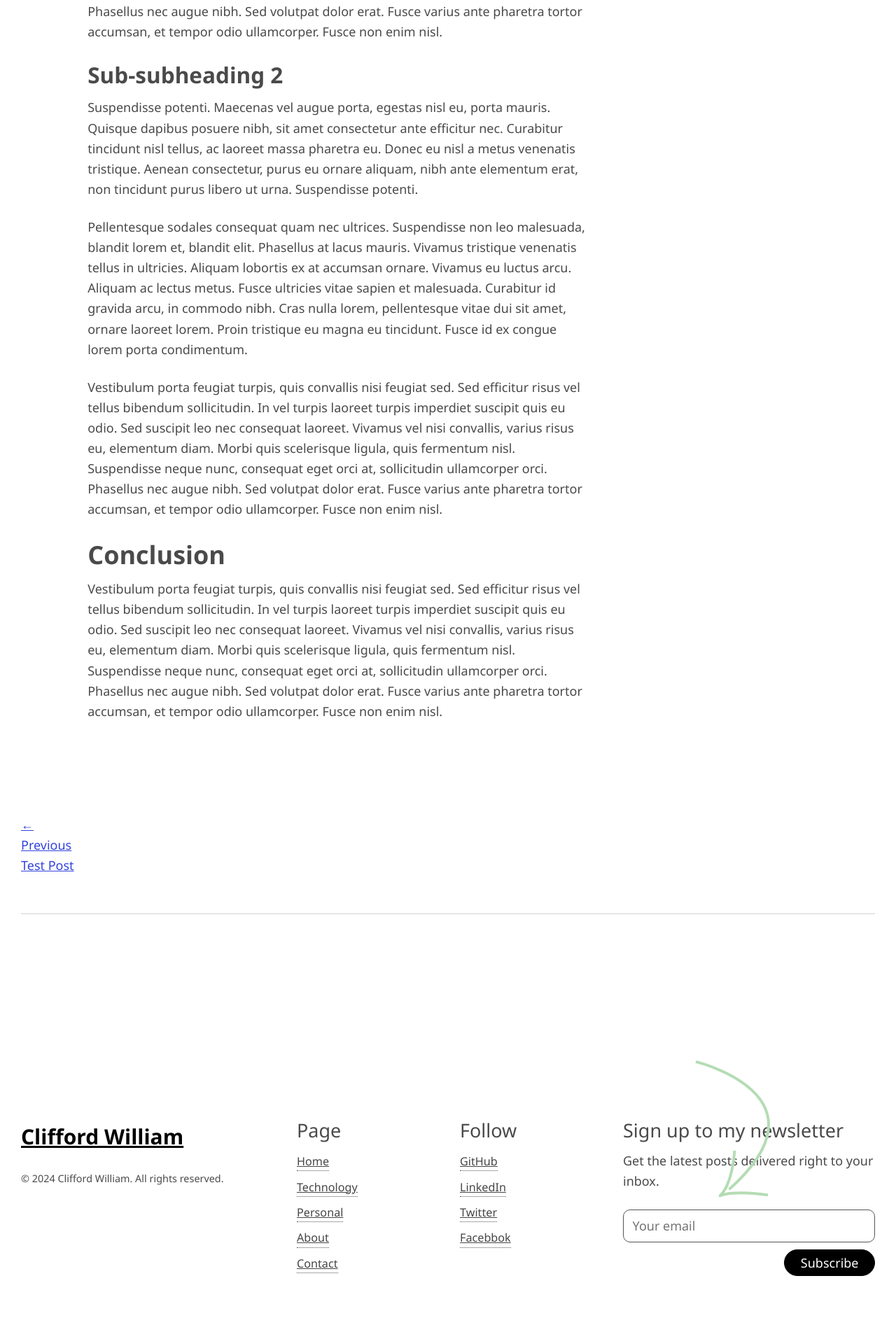
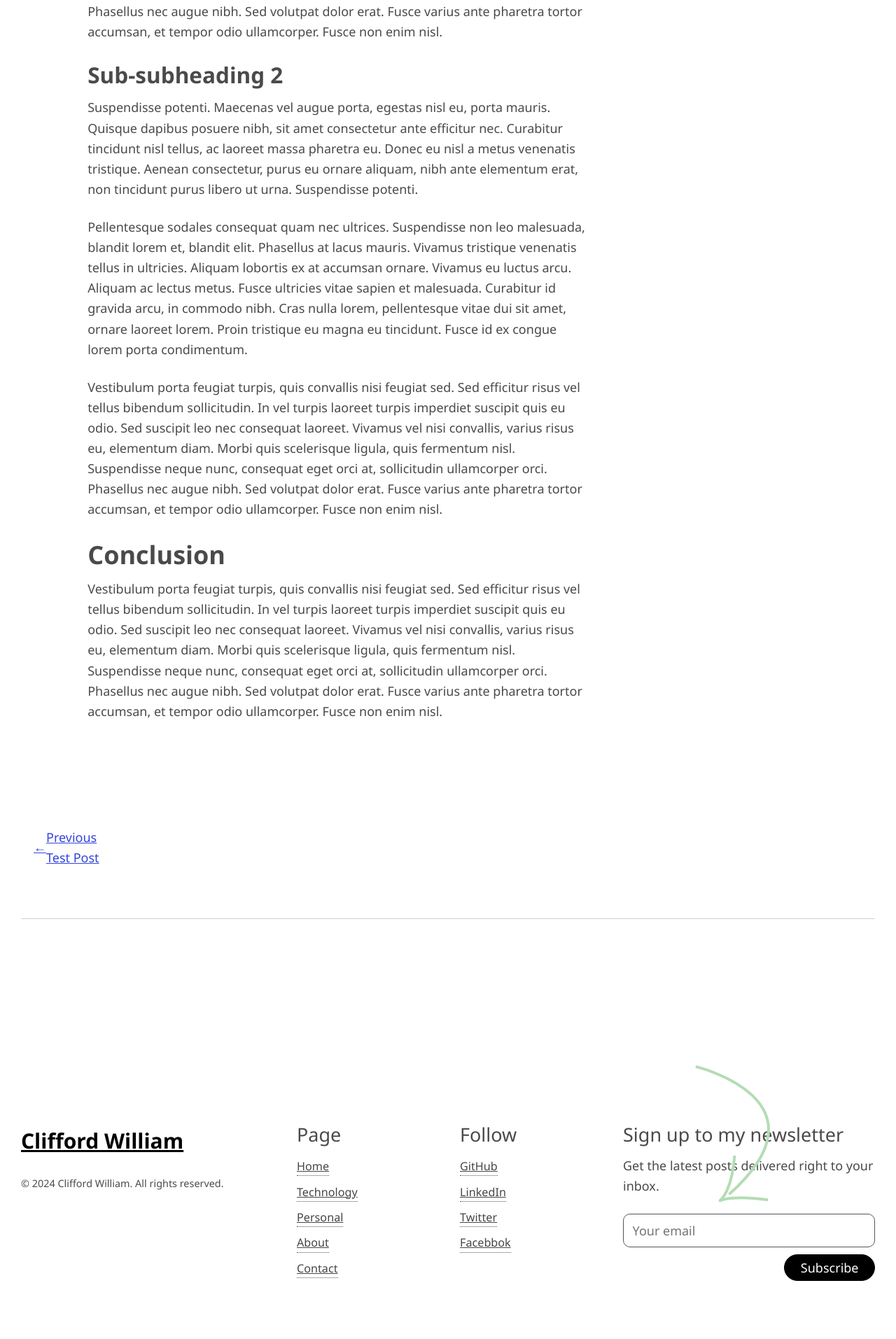
Before and after one commit to cliffordwilliam/cliffordwilliam.github.io, a Jekyll site: the page built from _posts/2024-09-23-test-post-again.md, in a window 1280 px wide. Shown: the part 4487-6400 px from the top of the page at 70% size. Built offline with Jekyll 4.4.1, drawn with Linux system fonts in a browser that asks for light colours; comment, search, counter and statistics services are not loaded.

Commit message:
add next prev button style

```diff
--- a/_includes/components/styles.scss
+++ b/_includes/components/styles.scss
@@ -89,5 +89,6 @@ $breakpoint: 992px !default;
   "hr-scroll-animation",
   "body-scroll-animation",
   "search",
+  "post-navigation",
   "grid"
 ;
--- a/assets/css/styles.scss
+++ b/assets/css/styles.scss
@@ -94,5 +94,6 @@ $breakpoint: 992px !default;
   "hr-scroll-animation",
   "body-scroll-animation",
   "search",
+  "post-navigation",
   "grid"
 ;
```
